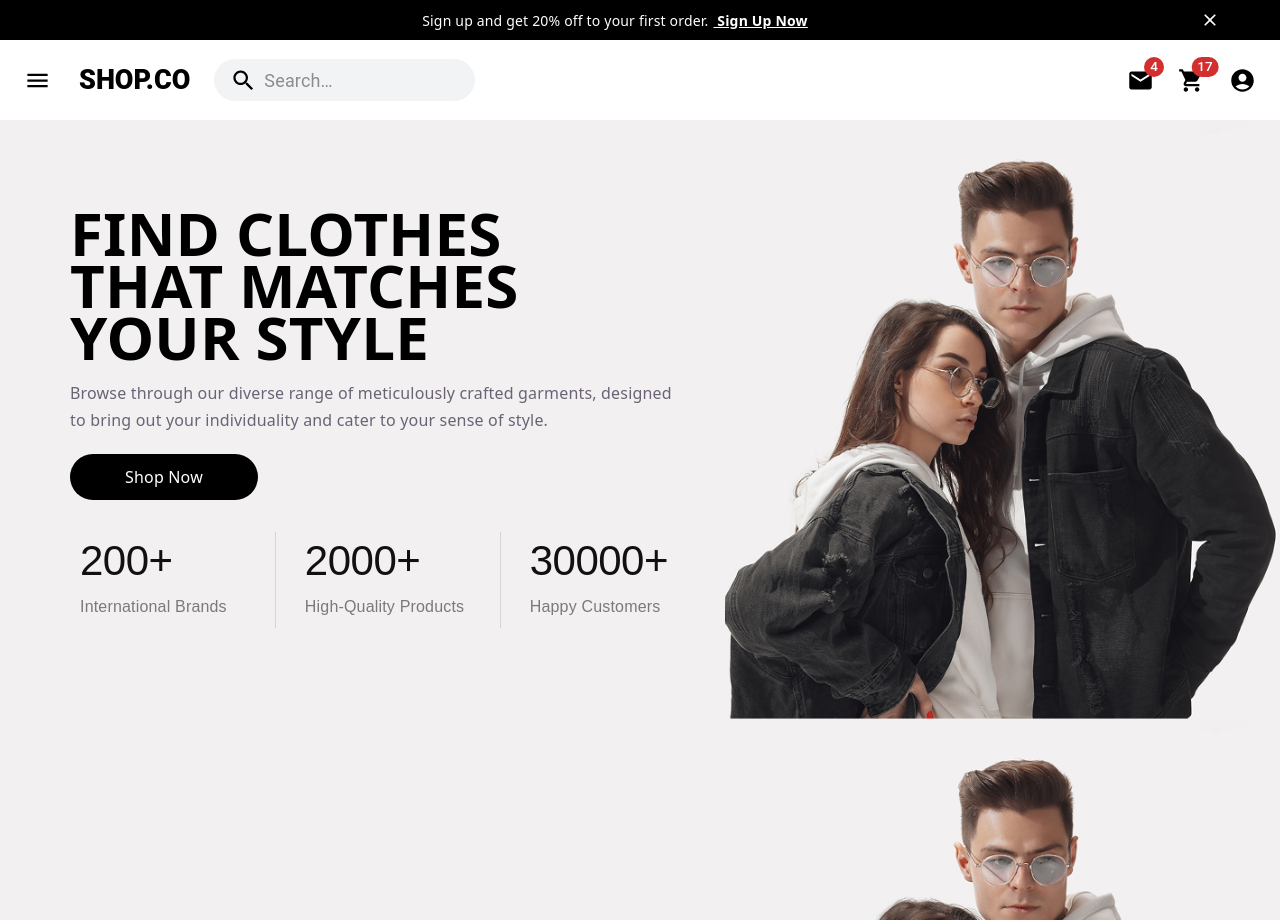
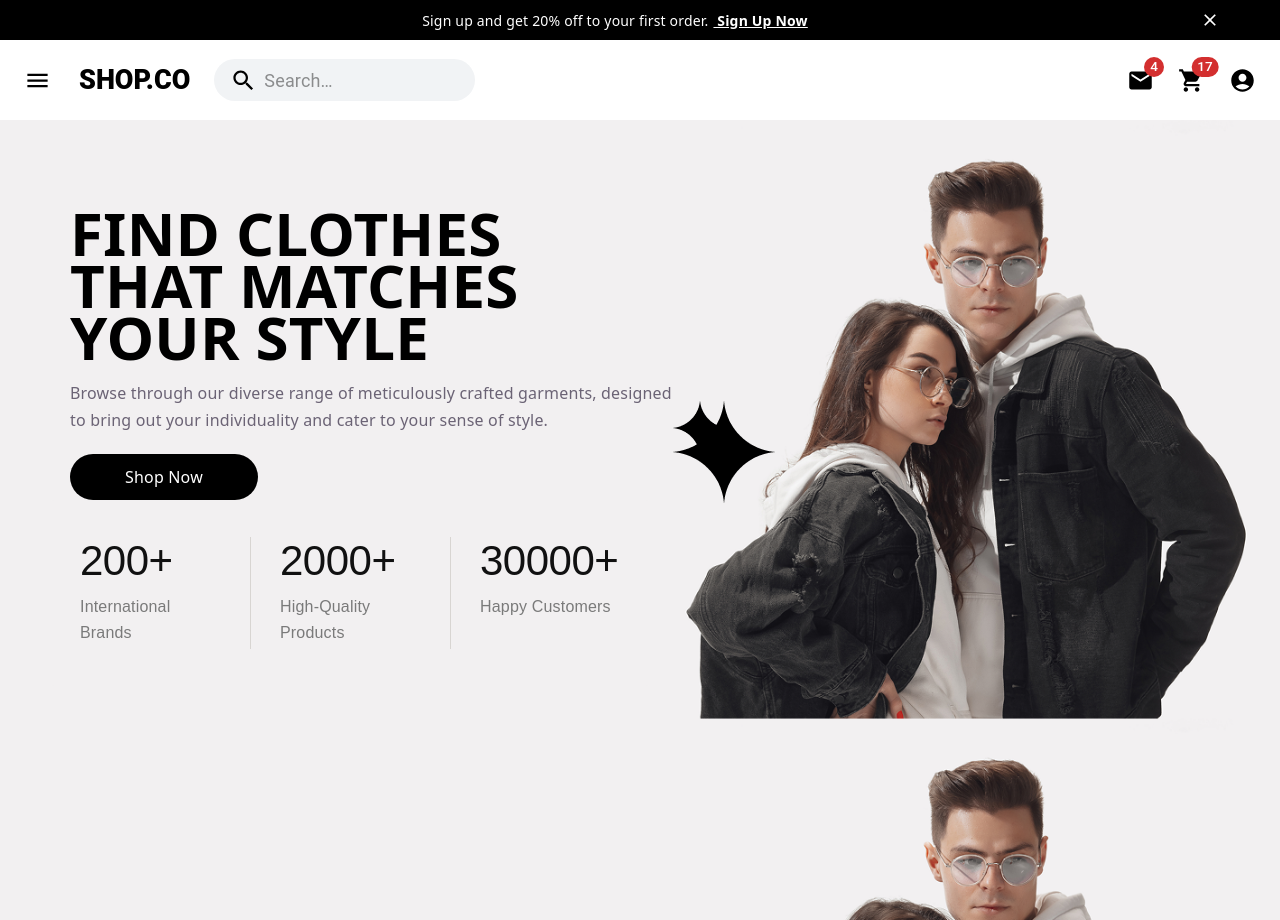
Before and after one commit to NXT-ASAD-CODE/4-backend-frontend-assignment-of-sayalani, a React (Vite) app: page / in a window 1280 px wide. Built offline with nearby package versions, Linux system fonts and the light colour scheme.

Commit message:
Adding Veactor Image

```diff
--- a/src/components/LandingPage.jsx
+++ b/src/components/LandingPage.jsx
@@ -32,6 +32,12 @@ function LandingPage() {
                 <div className="person-image">
                     {/* <img src="../public/Rectangle 2.png" alt="" /> */}
                 </div>
+                <div className="vector1-image">
+                    <img src="../public/Vector.png" alt="" />
+                </div>
+                <div className="vector2-image">
+                    <img src="../public/Vector (1).png" alt="" />
+                </div>
             </div>
         </div>
     )
--- a/src/index.css
+++ b/src/index.css
@@ -94,7 +94,7 @@
   height: 100vh;
   display: flex;
   background-image: url(../public/Rectangle\ 2.png);
-  background-position-x: 40px;
+  background-position-x: 10px;
   background-size: 1300px;
 }
 .Text-Section h1{
@@ -129,7 +129,7 @@ border-radius: 25px;
     display: flex;
     align-items: stretch;
     border-radius: 4px;
-    max-width: 700px;
+    max-width: 600px;
     width: 100%;
     margin-top: 10px;
     margin-left: 50px;
@@ -171,3 +171,11 @@ border-radius: 25px;
   .Image-Section img{
     /* background-image: ; */
   }
+  .vector1-image{
+    position: absolute;
+    top: 400px;
+  }
+  .vector2-image{
+    position: absolute;
+    top: 400px;
+  }
```
Also changed, not shown: public/Vector (1).png (added), public/Vector.png (added).
